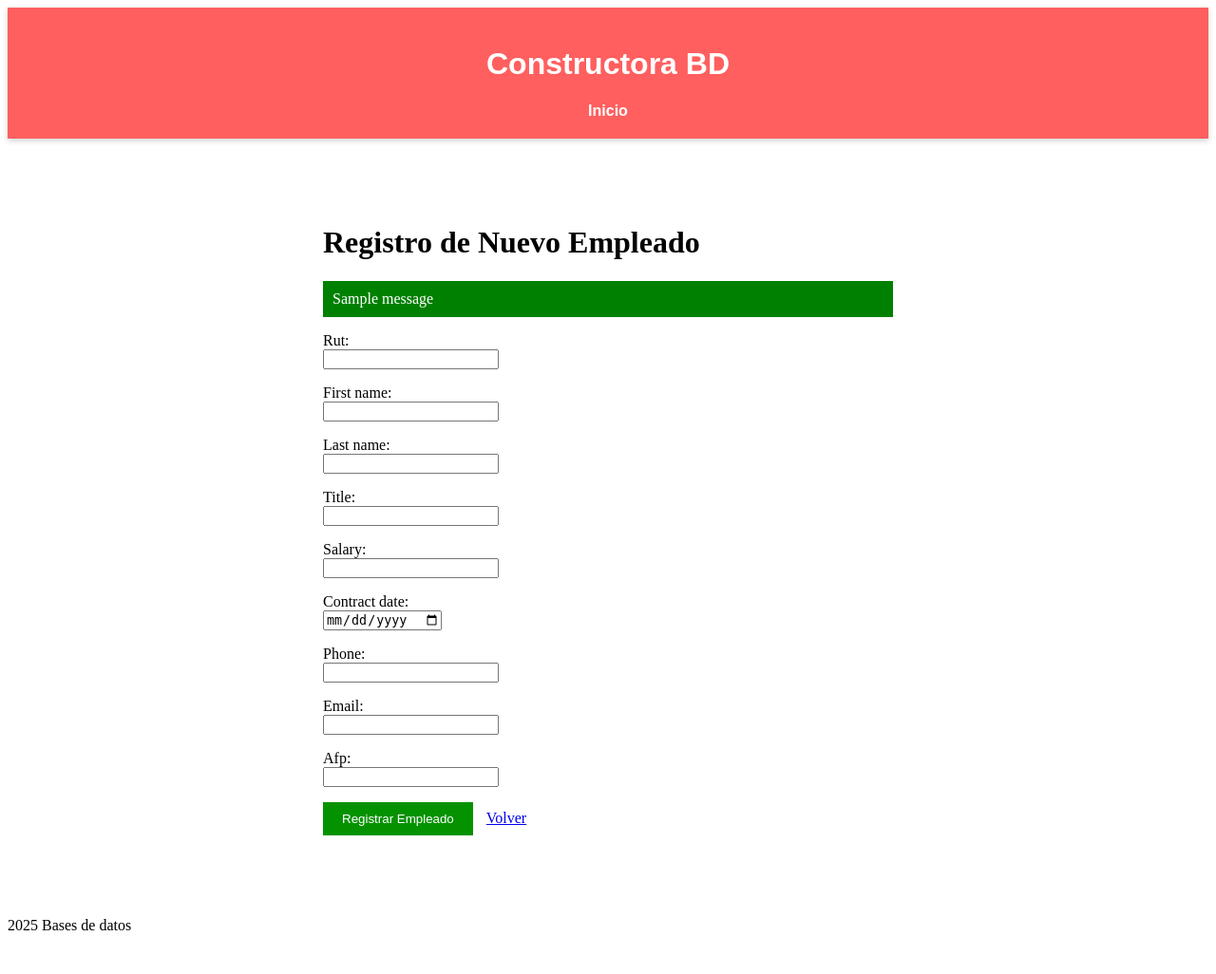
After one commit to YinYanCat/BDD_Constructora, a Django app: template app/templates/app/registro_empleado.html in a window 1280 px wide. The commit adds this page. Shown: the whole page at 95% size. Run offline with Django 3.2, Linux system fonts and the light colour scheme; the template is opened without the code that fills it, so the values that code supplies are empty, except form fields; tables that the repository leaves empty hold one stand-in row (values such as "Sample post"); one stand-in notice (Sample message) is shown; form fields are guessed from the names that the template uses.

Commit message:
Agregar vistas y plantillas simples para el registro y listado de empleados

```diff
--- a/app/templates/app/base.html
+++ b/app/templates/app/base.html
@@ -3,7 +3,7 @@
 <head>
     <meta charset="UTF-8">
     <meta name="viewport" content="width=device-width, initial-scale=1.0">
-    <title>App</title>
+    <title>Constructora BD</title>
     {% load static %}
 
 
@@ -14,7 +14,7 @@
 <body>
 
     <header id="banner">
-        <h1>App</h1>
+        <h1>Constructora BD</h1>
         <nav id="navbar">
             <ul>
                 <li><a href="{% url 'home' %}">Inicio</a></li>
--- /dev/null
+++ b/app/templates/app/registro_empleado.html
@@ -0,0 +1,93 @@
+{% extends 'app/base.html' %}
+
+{% block content %}
+<div style="max-width: 600px; margin: 50px auto; padding: 20px;">
+    <h1>Registro de Nuevo Empleado</h1>
+
+    <!-- Mensajes -->
+    {% if messages %}
+        {% for message in messages %}
+            <div style="background: green; color: white; padding: 10px; margin: 10px 0;">
+                {{ message }}
+            </div>
+        {% endfor %}
+    {% endif %}
+
+    <!-- Errores -->
+    {% if form.non_field_errors %}
+        <div style="background: red; color: white; padding: 10px; margin: 10px 0;">
+            {{ form.non_field_errors }}
+        </div>
+    {% endif %}
+
+    <form method="post">
+        {% csrf_token %}
+
+        <p>
+            <label>{{ form.rut.label }}:</label><br>
+            {{ form.rut }}
+            {% if form.rut.errors %}<br><span style="color: red;">{{ form.rut.errors }}</span>{% endif %}
+        </p>
+
+        <p>
+            <label>{{ form.first_name.label }}:</label><br>
+            {{ form.first_name }}
+            {% if form.first_name.errors %}<br><span style="color: red;">{{ form.first_name.errors }}</span>{% endif %}
+        </p>
+
+        <p>
+            <label>{{ form.last_name.label }}:</label><br>
+            {{ form.last_name }}
+            {% if form.last_name.errors %}<br><span style="color: red;">{{ form.last_name.errors }}</span>{% endif %}
+        </p>
+
+        <p>
+            <label>{{ form.title.label }}:</label><br>
+            {{ form.title }}
+            {% if form.title.errors %}<br><span style="color: red;">{{ form.title.errors }}</span>{% endif %}
+        </p>
+
+        <p>
+            <label>{{ form.salary.label }}:</label><br>
+            {{ form.salary }}
+            {% if form.salary.errors %}<br><span style="color: red;">{{ form.salary.errors }}</span>{% endif %}
+        </p>
+
+        <p>
+            <label>{{ form.contract_date.label }}:</label><br>
+            {{ form.contract_date }}
+            {% if form.contract_date.errors %}<br><span style="color: red;">{{ form.contract_date.errors }}</span>{% endif %}
+        </p>
+
+        <p>
+            <label>{{ form.phone.label }}:</label><br>
+            {{ form.phone }}
+            {% if form.phone.errors %}<br><span style="color: red;">{{ form.phone.errors }}</span>{% endif %}
+        </p>
+
+        <p>
+            <label>{{ form.email.label }}:</label><br>
+            {{ form.email }}
+            {% if form.email.errors %}<br><span style="color: red;">{{ form.email.errors }}</span>{% endif %}
+        </p>
+
+        <p>
+            <label>{{ form.afp.label }}:</label><br>
+            {{ form.afp }}
+            {% if form.afp.errors %}<br><span style="color: red;">{{ form.afp.errors }}</span>{% endif %}
+        </p>
+
+        <p>
+            {{ form.is_active }} {{ form.is_active.label }}
+            {% if form.is_active.errors %}<br><span style="color: red;">{{ form.is_active.errors }}</span>{% endif %}
+        </p>
+
+        <p>
+            <button type="submit" style="background: rgb(5, 146, 0); color: white; padding: 10px 20px; border: none;">
+                Registrar Empleado
+            </button>
+            <a href="{% url 'home' %}" style="margin-left: 10px;">Volver</a>
+        </p>
+    </form>
+</div>
+{% endblock %}
--- a/app/urls.py
+++ b/app/urls.py
@@ -8,4 +8,6 @@ urlpatterns = [
     path('proyecto/<int:proyecto_id>/empleados/', proyecto_empleados, name='proyecto_empleados'),
     path('implementos/', lista_implementos, name='lista_implementos'),
     path('registro_horario/', registro_horario, name='registro horario'),
+    path('registro_empleado/', registro_empleado, name='registro_empleado'),
+    path('lista_empleados/', lista_empleados, name='lista_empleados'),
 ]
```
Also changed, not shown: app/templates/app/lista_empleados.html (added, +51 -0 lines), app/views.py (+28 -1 lines).
